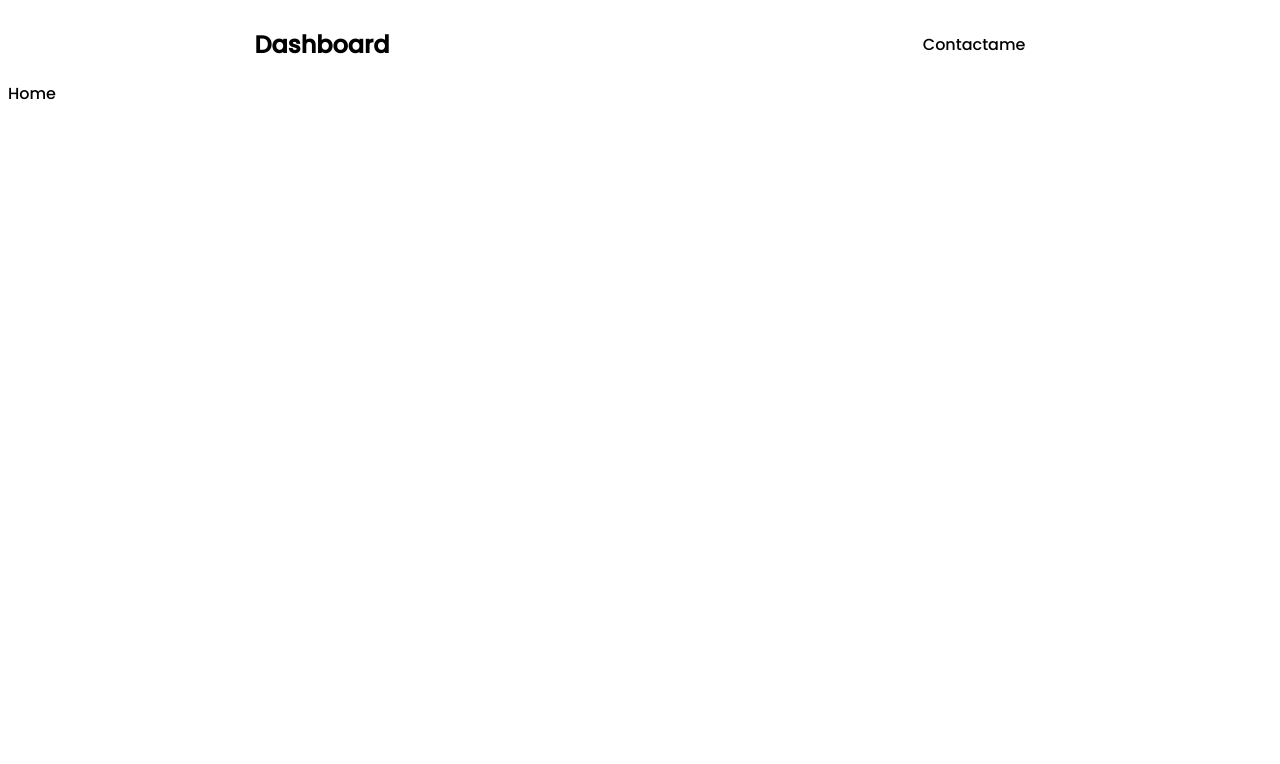
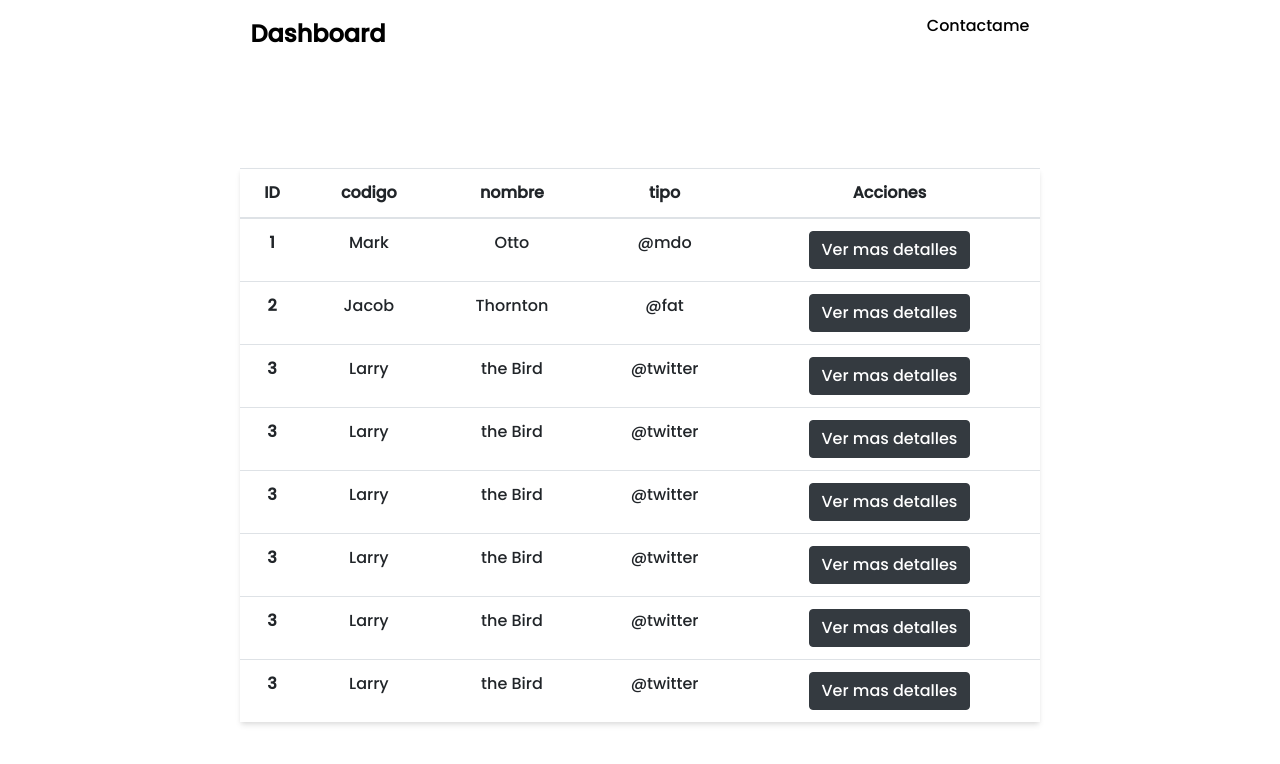
Before and after one commit to harold102400/inventory-management-ui, a React (Vite) app: page / in a window 1280 px wide. Shown: the top 764 px of the page. Built offline with nearby package versions, Linux system fonts and the light colour scheme; a web font is replaced by a local one.

Commit message:
implement initial layout design for the app

```diff
--- a/index.html
+++ b/index.html
@@ -3,6 +3,7 @@
   <head>
     <meta charset="UTF-8" />
     <link rel="icon" type="image/svg+xml" href="./public/icon.png" />
+    <link rel="stylesheet" href="https://cdn.jsdelivr.net/npm/bootstrap@4.0.0/dist/css/bootstrap.min.css" integrity="sha384-Gn5384xqQ1aoWXA+058RXPxPg6fy4IWvTNh0E263XmFcJlSAwiGgFAW/dAiS6JXm" crossorigin="anonymous">
     <meta name="viewport" content="width=device-width, initial-scale=1.0" />
     <title>Sistema de registro de articulos</title>
   </head>
--- a/src/app/navbar/Navbar.css
+++ b/src/app/navbar/Navbar.css
@@ -10,6 +10,7 @@ nav {
     color: #000;
     position: sticky;
     top: 0;
+    margin: 0 auto 100px auto;
 /*     max-width: 1000px;
     margin: 0 auto 100px auto; */
 }
--- /dev/null
+++ b/src/app/pages/home/Home.css
@@ -0,0 +1,5 @@
+.table_container{
+    margin: 0  auto;
+    box-shadow: rgba(0, 0, 0, 0.1) 0px 4px 6px -1px, rgba(0, 0, 0, 0.06) 0px 2px 4px -1px;
+    max-width: 800px;
+}
--- a/src/app/pages/home/Home.tsx
+++ b/src/app/pages/home/Home.tsx
@@ -1,9 +1,87 @@
-
+import {Link} from "react-router-dom";
+import './Home.css';
 
 const Home = () => {
   return (
-    <div>Home</div>
+    <div className="table_container">
+
+          <table className="table">
+            <thead>
+              <tr>
+                <th scope="col">ID</th>
+                <th scope="col">codigo</th>
+                <th scope="col">nombre</th>
+                <th scope="col">tipo</th>
+                <th scope="col">Acciones</th>
+              </tr>
+            </thead>
+            <tbody>
+
+              <tr>
+                <th scope="row">1</th>
+                <td>Mark</td>
+                <td>Otto</td>
+                <td>@mdo</td>
+                <td><Link to="/productdetail" className="btn btn-dark">Ver mas detalles</Link></td>
+              </tr>
+              <tr>
+                <th scope="row">2</th>
+                <td>Jacob</td>
+                <td>Thornton</td>
+                <td>@fat</td>
+                <td><Link to="/productdetail" className="btn btn-dark">Ver mas detalles</Link></td>
+              </tr>
+              <tr>
+                <th scope="row">3</th>
+                <td>Larry</td>
+                <td>the Bird</td>
+                <td>@twitter</td>
+                <td><Link to="/productdetail" className="btn btn-dark">Ver mas detalles</Link></td>
+              </tr>
+              <tr>
+                <th scope="row">3</th>
+                <td>Larry</td>
+                <td>the Bird</td>
+                <td>@twitter</td>
+                <td><Link to="/productdetail" className="btn btn-dark">Ver mas detalles</Link></td>
+              </tr>
+
+              <tr>
+                <th scope="row">3</th>
+                <td>Larry</td>
+                <td>the Bird</td>
+                <td>@twitter</td>
+                <td><Link to="/productdetail" className="btn btn-dark">Ver mas detalles</Link></td>
+              </tr>
+
+              <tr>
+                <th scope="row">3</th>
+                <td>Larry</td>
+                <td>the Bird</td>
+                <td>@twitter</td>
+                <td><Link to="/productdetail" className="btn btn-dark">Ver mas detalles</Link></td>
+              </tr>
+
+              <tr>
+                <th scope="row">3</th>
+                <td>Larry</td>
+                <td>the Bird</td>
+                <td>@twitter</td>
+                <td><Link to="/productdetail" className="btn btn-dark">Ver mas detalles</Link></td>
+              </tr>
+
+              <tr>
+                <th scope="row">3</th>
+                <td>Larry</td>
+                <td>the Bird</td>
+                <td>@twitter</td>
+                <td><Link to="/productdetail" className="btn btn-dark">Ver mas detalles</Link></td>
+              </tr>
+            </tbody>
+          </table>
+
+    </div>
   )
-}
+};
 
-export default Home
+export default Home;
--- a/src/index.css
+++ b/src/index.css
@@ -3,4 +3,5 @@
 
 body {
   font-family: 'Poppins';
+  text-align: center !important;
 }
```
Also changed, not shown: src/app/pages/pagedetail/PageDetail.tsx (deleted, +0 -9 lines), src/app/pages/pagedetail/ProductDetail.tsx (added, +9 -0 lines).
